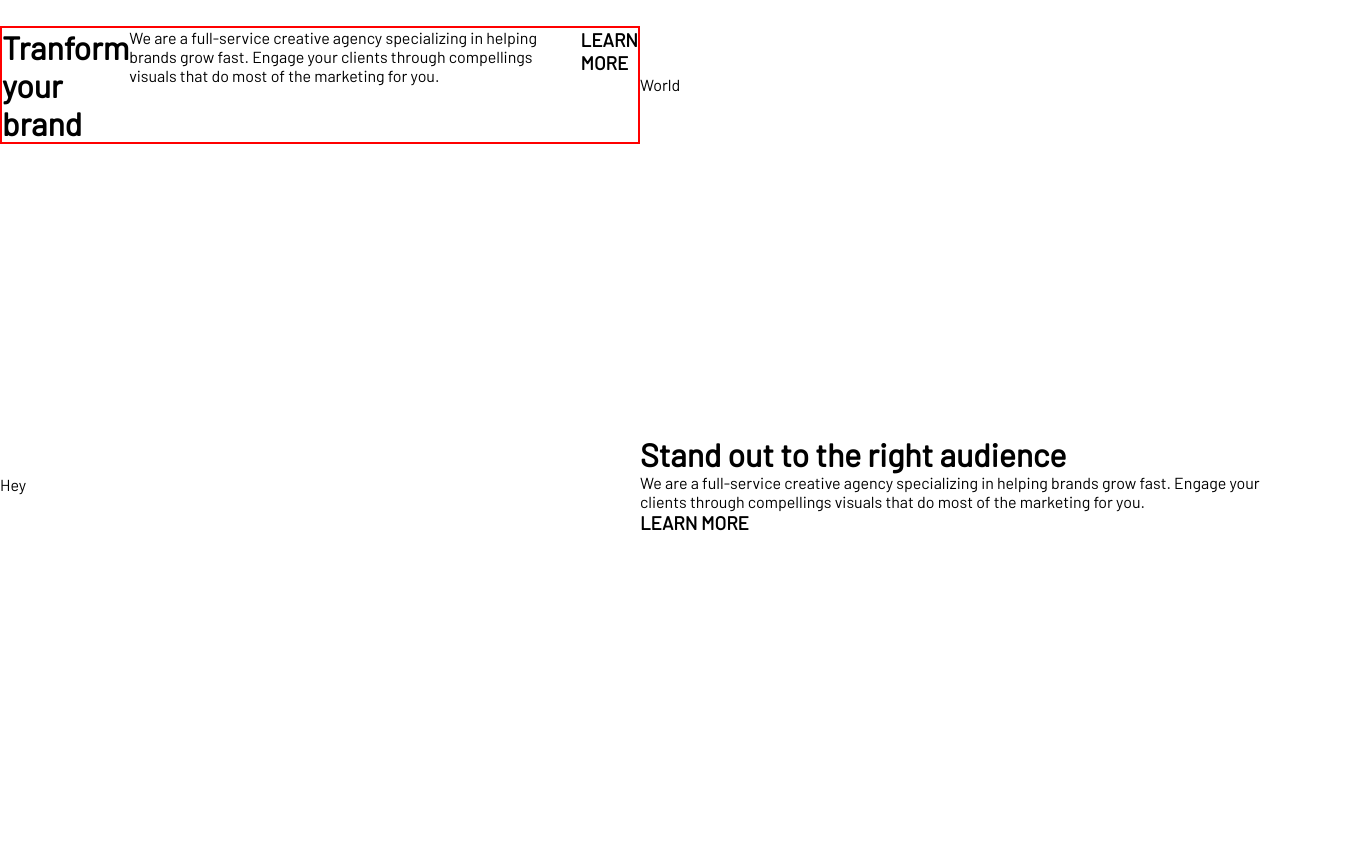
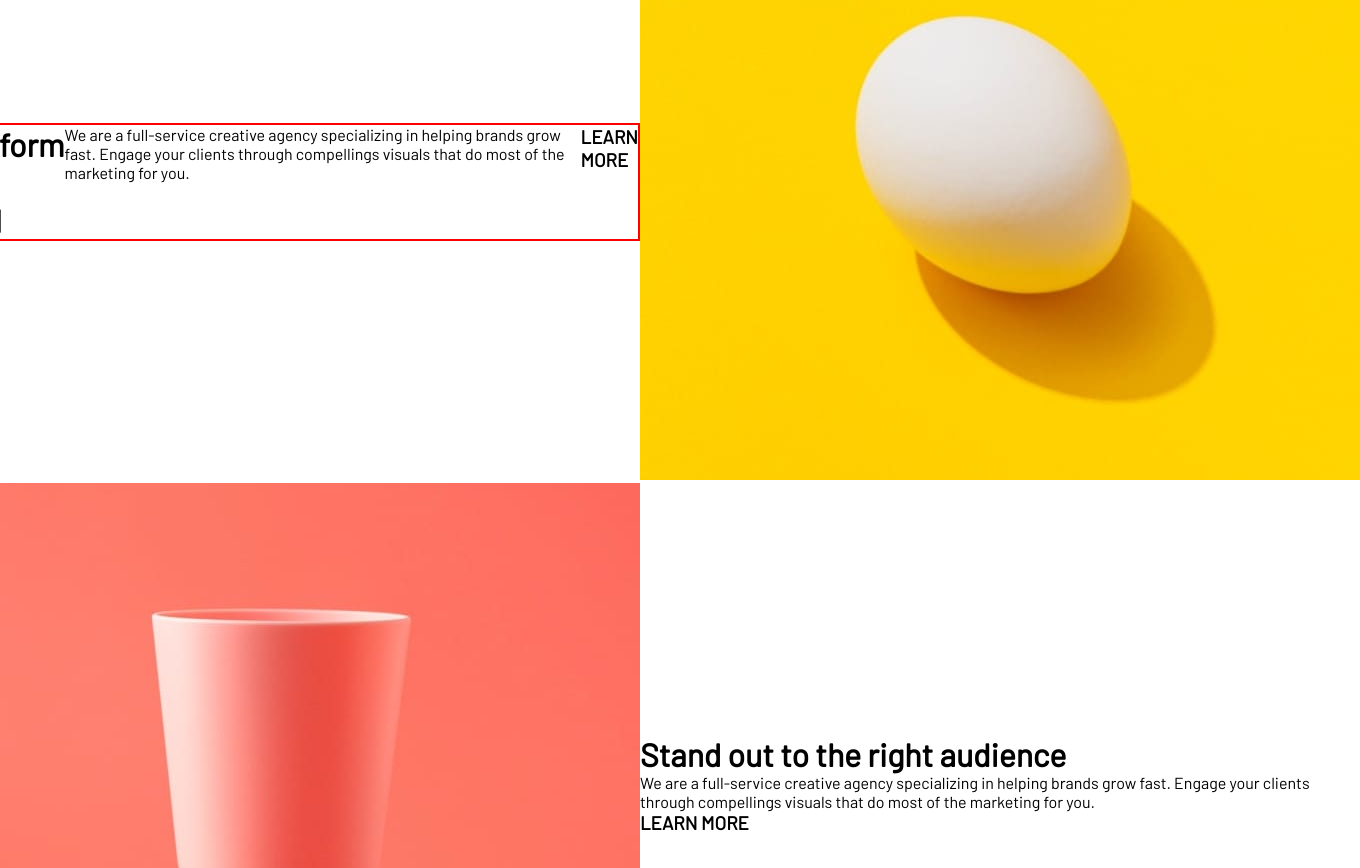
Before and after one commit to Akash007670/Project-sunnnyside, a React (Create React App) app: page / in a window 1280 px wide. Shown: the part 920-1788 px from the top of the page, 1360 px wide, since content can reach past the window. Before the commit the page ends 1600 px from the top, so only its background shows below. Built offline with nearby package versions, Linux system fonts and the light colour scheme.

Commit message:
Added Images

```diff
--- a/src/components/BrandItems.js
+++ b/src/components/BrandItems.js
@@ -1,11 +1,13 @@
 import React from "react";
 import "./BrandItems.css";
+import eggImage from "../assets/images/desktop/image-transform.jpg";
+import standImage from "../assets/images/desktop/image-stand-out.jpg";
 
 const BrandItems = () => {
   return (
     <div className="brands">
       <div className="box1">
-        <h1>Tranform your brand</h1>
+        <h1>Transform your brand</h1>
         <p>
           We are a full-service creative agency specializing in helping brands
           grow fast. Engage your clients through compellings visuals that do
@@ -13,8 +15,12 @@ const BrandItems = () => {
         </p>
         <h3>LEARN MORE</h3>
       </div>
-      <div className="box2">World</div>
-      <div className="box3">Hey</div>
+      <div className="box2">
+        <img className="egg-image" src={eggImage} alt="egg" />
+      </div>
+      <div className="box3">
+        <img className="stand-image" src={standImage} alt="stand" />
+      </div>
       <div className="box4">
         <h1>Stand out to the right audience</h1>
         <p>
```
